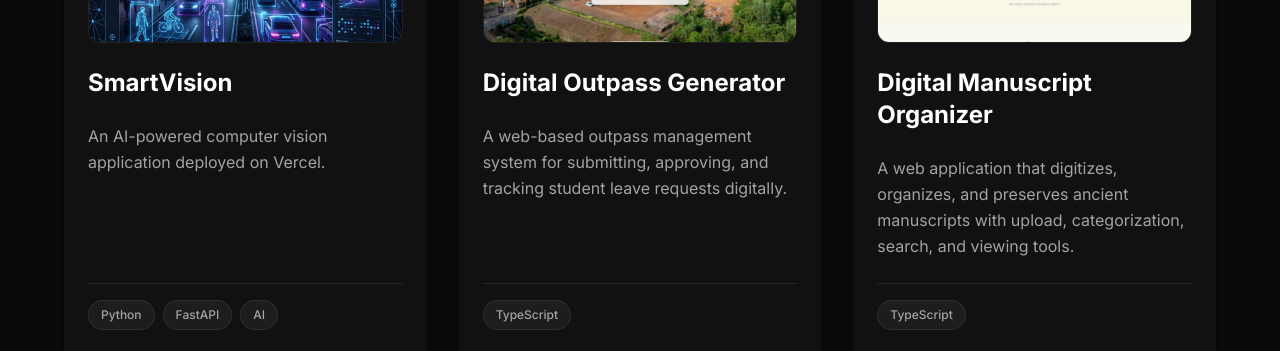
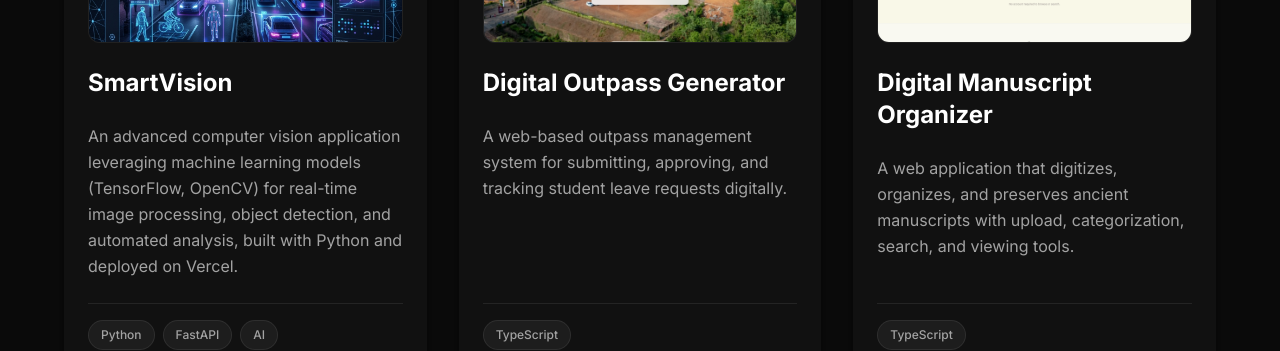
Before and after one commit to soumyajali/portfolio, a React (Vite) app: page / in a window 1280 px wide. Shown: the part 2700-3051 px from the top of the page. Built offline with nearby package versions, Linux system fonts and the light colour scheme.

Commit message:
Update SmartVision description

```diff
--- a/src/components/Projects.jsx
+++ b/src/components/Projects.jsx
@@ -67,7 +67,7 @@ export const Projects = () => {
     {
       title: 'SmartVision',
       description:
-        'An AI-powered computer vision application deployed on Vercel.',
+        'An advanced computer vision application leveraging machine learning models (TensorFlow, OpenCV) for real-time image processing, object detection, and automated analysis, built with Python and deployed on Vercel.',
       tech: ['Python', 'FastAPI', 'AI'],
       codeUrl: 'https://github.com/soumyajali/SmartVision',
       image: '/project-smartvision.png',
```
